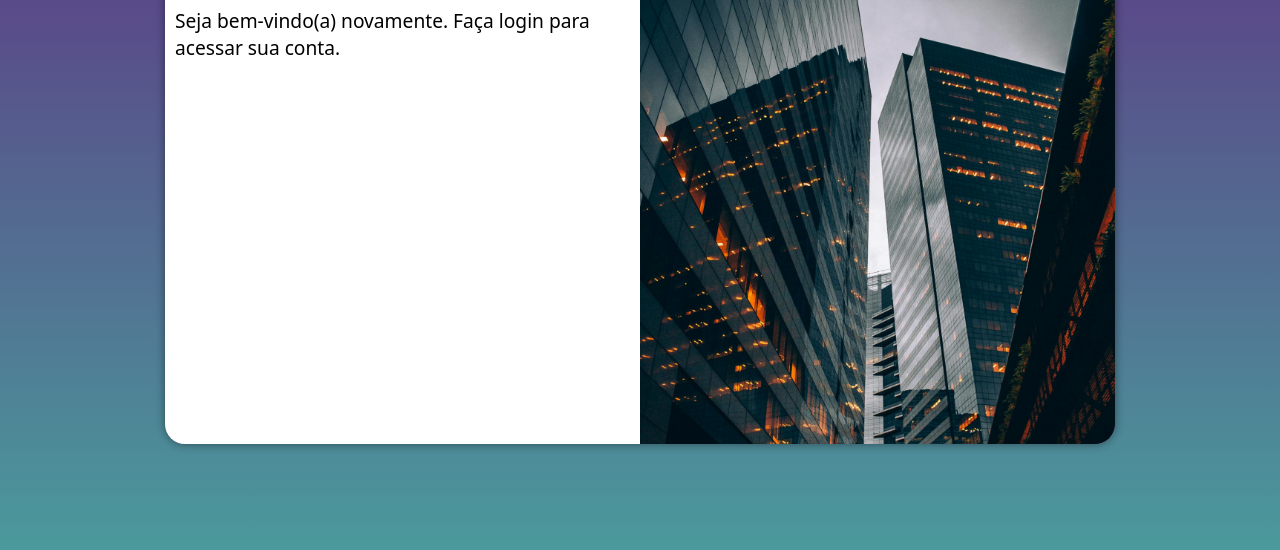
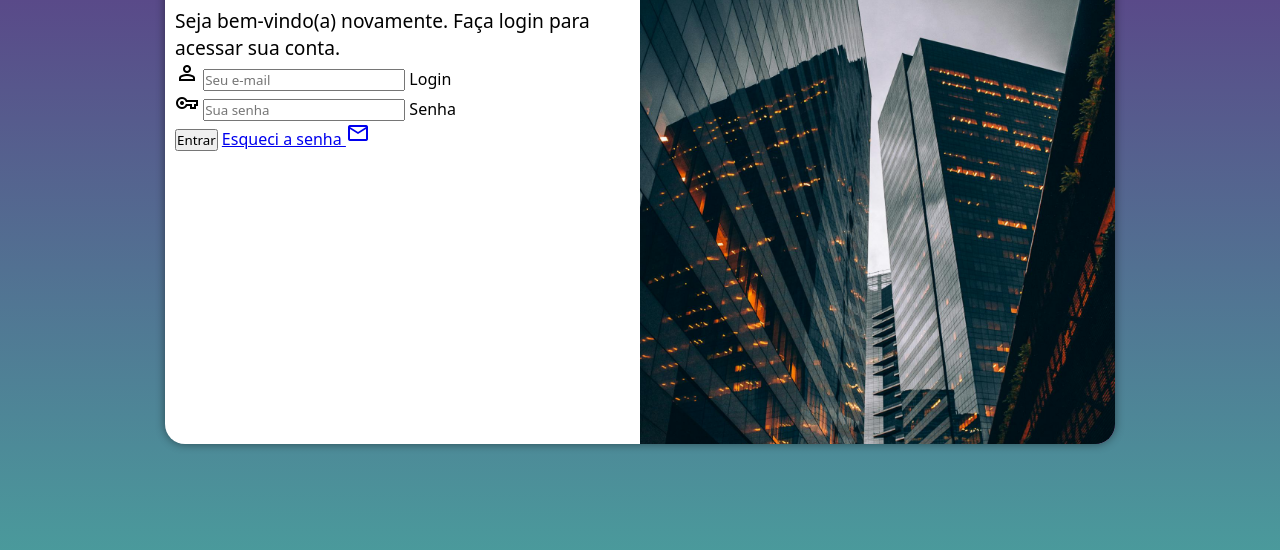
Before and after one commit to Mr-Kobayash/HTML-CSS, a plain HTML site: page projeto-login/index.html in a window 1280 px wide. Shown: the part 206-756 px from the top of the page. Drawn offline with nearby package versions, Linux system fonts and the light colour scheme.

Commit message:
novas att no projeto

```diff
--- a/projeto-login/index.html
+++ b/projeto-login/index.html
@@ -6,6 +6,8 @@
     <title>Login</title>
     <link rel="stylesheet" href="estilos/style.css">
     <link rel="stylesheet" href="estilos/media-query.css">
+
+    <link rel="stylesheet" href="https://fonts.googleapis.com/css2?family=Material+Symbols+Outlined:opsz,wght,FILL,GRAD@20..48,100..700,0..1,-50..200" />
 </head>
 <body>
     <main>
@@ -18,11 +20,26 @@
                 <h1>Login</h1>
 
                 <p>Seja bem-vindo(a) novamente. Faça login para acessar sua conta.</p>
-                <form action="login.php" method="post"></form>
+                <form action="login.php" method="post" autocomplete="on">
+                    <div class="campo">
+                        <span class="material-symbols-outlined">person</span>
+                        <input type="email" name="login" id="ilogin" placeholder="Seu e-mail"autocomplete="email" required maxlength="30">
+                        <label for="ilogin">Login</label>
+                    </div>
+
+                    <div class="campo">
+                        <span class="material-symbols-outlined">vpn_key</span>
+                        <input type="password" name="senha" id="isenha" placeholder="Sua senha" autocomplete="current-password" required minlength="8" maxlength="20">
+                        <label for="isenha">Senha</label>
+                    </div>
+
+                    <input type="submit" value="Entrar">
+                    <a href="esqueci.html">Esqueci a senha
+                        <span class="material-symbols-outlined">mail</span>
+                    </a>
+                </form>
             </div>
         </section>
     </main>
 </body>
 </html>
-
-<!--Video terminado em 4:43s vms continuar -->
```
